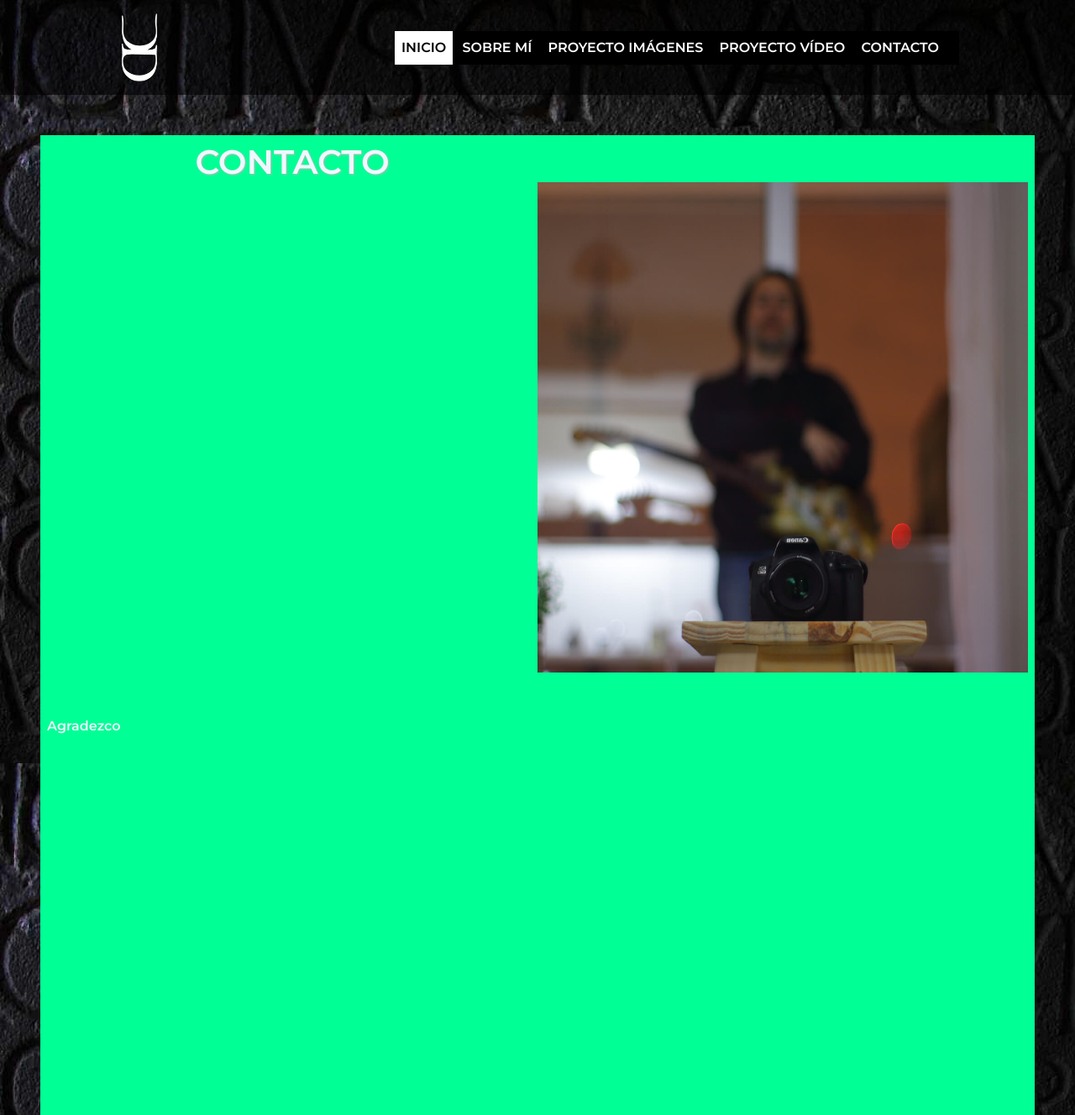
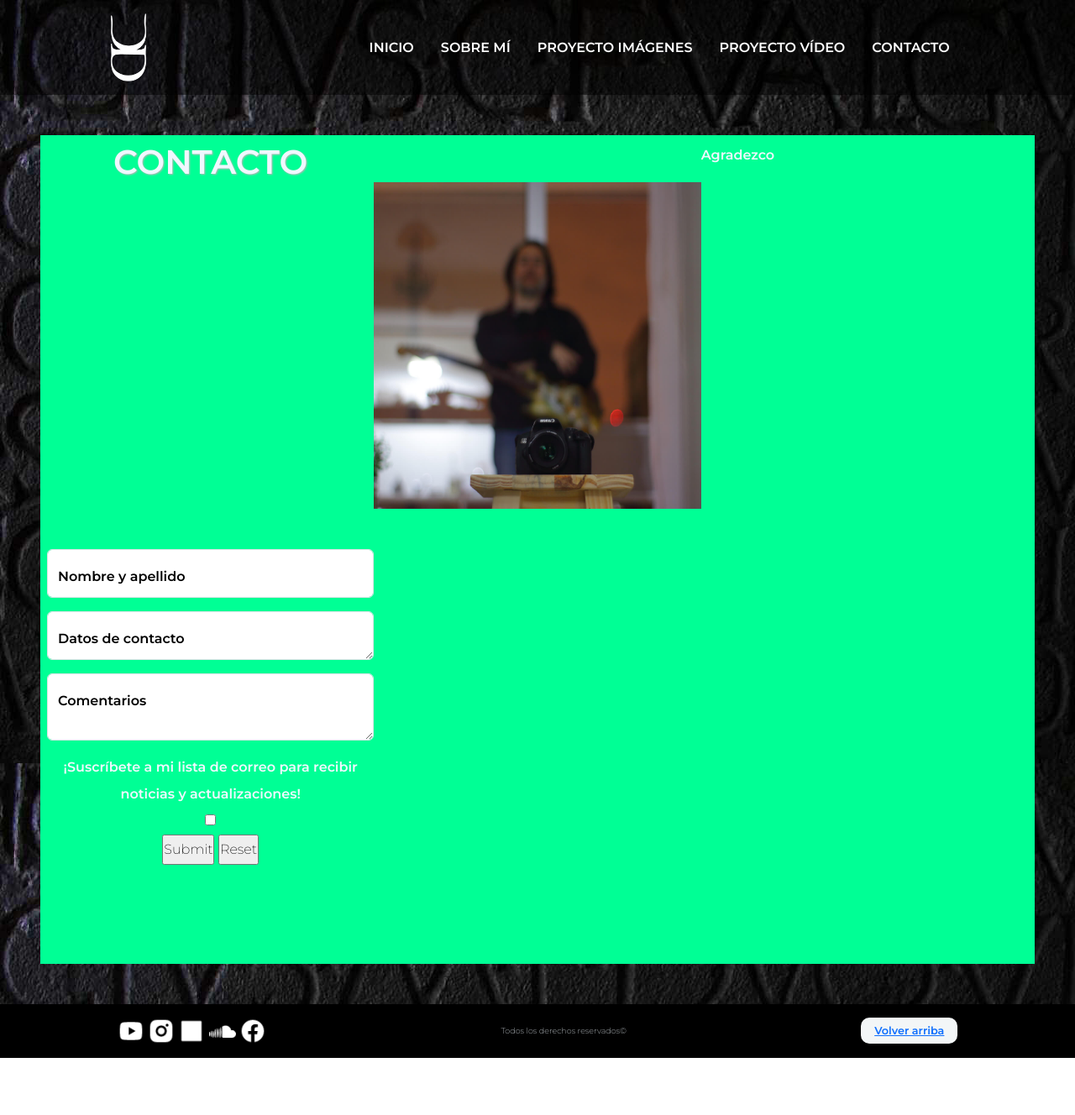
Before and after one commit to fabianacervini/domenicoCervini, a plain HTML site: page pages/contacto.html in a window 1280 px wide. Shown: the top 1328 px of the page at 84% size. After the commit the page ends 1260 px from the top, so only its background shows below. Drawn offline with nearby package versions, Linux system fonts and the light colour scheme.

Commit message:
modificando menu en desktop

```diff
--- a/css/styles.css
+++ b/css/styles.css
@@ -1,7 +1,6 @@
-
 /* reset */
 
-*{
+* {
     margin: 0;
     padding: 0;
     box-sizing: border-box;
@@ -10,16 +9,15 @@
 
 /* estilos generales */
 
-body{
-
+body {
     font-family: 'Montserrat', sans-serif;
     font-weight: 600;
-    color:aliceblue;
+    color: aliceblue;
     background-image: url(../img/fondo.jpeg);
 }
 
 
-h1{
+h1 {
     font-family: 'Montserrat', sans-serif;
     font-weight: 600;
     text-shadow: 1px 1px 2px #b8b6b6;
@@ -27,15 +25,15 @@ h1{
     text-transform: uppercase;
 }
 
-.imgHeader{
+.imgHeader {
     max-width: 5rem;
     height: auto;
 }
 
 /* estilos de header */
 
-header{
-    background-color: rgba(0, 0, 0, 0.6);
+header {
+    background-color: rgba(0, 0, 0, 0.5);
     display: flex;
     justify-content: space-around;
     align-items: center;
@@ -45,49 +43,35 @@ header{
     text-transform: uppercase;
 }
 
-header nav ul{
+header nav ul {
     list-style: none;
     display: flex;
     gap: 0.2rem;
     background-color: rgb(0, 0, 0);
 }
 
-.offcanvas-header{
+.offcanvas-header, .btn-close {
     color: rgb(255, 255, 255);
     background-color: rgb(0, 0, 0);
 }
 
-.btn-close{
-    color: rgb(0, 0, 0);
-    background-color: rgb(255, 255, 255);
-  }
-
-.nav-link{
+.nav-link {
     color: rgb(255, 255, 255);
 }
 
-  .offcanvas-body{
+.offcanvas-body {
     background-color: rgb(0, 0, 0);
 }
 
-  .nav-link.active {
-    background-color: aliceblue;
-    color: white;
-  }
-
-.container-fluid{
-    background-color: transparent;
-}
-
-.navbar-toggler-icon{
-    background-color: rgb(255, 255, 255);
+.navbar-toggler-icon, .navbar-toggler {
+    background-color:rgb(255, 255, 255);
 }
 
 
 /* estilos de main index */
 
 
-.bodyIndex{
+.bodyIndex {
     background-image: url(../img/inicio.jpg);
     background-size: cover;
     background-repeat: no-repeat;
@@ -103,11 +87,11 @@ header nav ul{
 
 }
 
-.pIndex{
+.pIndex {
     color: antiquewhite;
 }
 
-.parrafoArtista{
+.parrafoArtista {
     margin-top: 2rem;
     text-align: center;
     gap: 1rem;
@@ -115,18 +99,18 @@ header nav ul{
     color: antiquewhite;
 }
 
-.tituloInicio{
-    font-size:2rem;
+.tituloInicio {
+    font-size: 2rem;
 }
 
 /* estilos de main sobreMi */
 
-.tituloSobreMi{
+.tituloSobreMi {
     text-transform: uppercase;
     text-align: center;
 }
 
-.mainSobreMi{
+.mainSobreMi {
     display: flex;
     flex-direction: column;
     justify-content: space-around;
@@ -137,24 +121,25 @@ header nav ul{
     text-align: justify;
 }
 
-.videoSobreMi, .pSobreMiDesktop{
-    display:none;
+.videoSobreMi,
+.pSobreMiDesktop {
+    display: none;
 }
 
 /* estilos de main proyectoVideos */
 
-.mainVideo{
+.mainVideo {
     padding: 3rem;
     line-height: 2rem;
     text-align: center;
 }
 
-.pProyectoVideo{
+.pProyectoVideo {
     margin-top: 1rem;
     margin-bottom: 1rem;
 }
 
-.estiloVideo{
+.estiloVideo {
     margin-top: 2rem;
     width: 300px;
     height: 220px;
@@ -163,45 +148,45 @@ header nav ul{
 
 /* estilos de main proyectoImagenes */
 
-.mainProyectoImagenes{
+.mainProyectoImagenes {
     padding: 2rem;
     margin-top: 2rem;
     margin-bottom: 2rem;
     line-height: 2rem;
-    text-align:justify;
+    text-align: justify;
 }
 
-.textoImagenes{
+.textoImagenes {
     margin-top: 3rem;
     margin-bottom: 3rem;
 }
 
 /* estilos de main contacto */
 
-.mainContacto{
+.mainContacto {
     padding: 0.5rem;
     line-height: 2rem;
     margin: 3rem;
     text-align: justify;
 }
 
-.imgContacto{
+.imgContacto {
     margin-top: 3rem;
     margin-bottom: 3rem;
 }
 
-.formulario{
+.formulario {
     color: black;
 }
 
-.mensajeFormulario, .botonesFormulario{
+.mensajeFormulario,.botonesFormulario {
     text-align: center;
-    color:aliceblue;
+    color: aliceblue;
 }
 
 /* estilos de footer */
 
-footer{
+footer {
     background-color: rgb(0, 0, 0);
     display: flex;
     justify-content: space-around;
@@ -212,7 +197,7 @@ footer{
     bottom: 0;
 }
 
-.pFooter{
+.pFooter {
     font-family: 'Montserrat', sans-serif;
     font-weight: 200;
     padding-top: 1rem;
@@ -224,21 +209,20 @@ footer a img {
     text-decoration-line: none;
 }
 
-.enlaces{
+.enlaces {
     text-decoration: none;
 }
 
-#irArriba{
+#irArriba {
     position: absolute;
     top: 0;
     text-decoration: none;
-
 }
 
-.irArriba{
+.irArriba {
     font-size: 0.6rem;
-    display:inline-block;
-    background-color:rgb(243, 246, 247);
+    display: inline-block;
+    background-color: rgb(243, 246, 247);
     padding: 6px 16px;
     border-radius: 10px;
     text-decoration: none;
@@ -252,7 +236,7 @@ footer a img {
 
     /* mq de main sobre mi */
 
-    .videoSobreMi{
+    .videoSobreMi {
         display: block;
         width: 42rem;
         height: 42rem;
@@ -260,7 +244,7 @@ footer a img {
 
     /* mq de proyectoVideos */
 
-    .video{
+    .video {
         display: grid;
         grid-template-columns: 1fr 1fr;
         grid-template-rows: 1fr 1fr;
@@ -270,14 +254,30 @@ footer a img {
 
     /* mq de main proyectoImagenes */
 
-    .mainProyectoImagenes{
+    .mainProyectoImagenes {
         padding: 1rem;
         line-height: 2rem;
-        text-align:center;
+        text-align: center;
     }
 
-    .textoImagenes{
+    .textoImagenes {
         margin: 2rem;
+    }
+
+    /* estilos de footer */
+
+    .pFooter {
+        font-size: 0.5rem;
+    }
+
+    footer a img {
+        width: 1.5rem;
+    }
+
+    .irArriba {
+        font-size: 0.6rem;
+        padding: 6px 16px;
+        border-radius: 10px;
     }
 }
 
@@ -286,34 +286,26 @@ footer a img {
 
 @media screen and (min-width:1024px) {
 
+    /* mq estilos de header */
 
-    /* estilos generales */
-
-    .nav-link.active {
-        background-color: rgb(255, 255, 255);
-        color: white;
-      }
-
-      header nav ul{
-        list-style: none;
-        display: flex;
-        gap: 0.2rem;
+    header nav ul, .offcanvas-body {
+        gap: 1rem;
         background-color: transparent;
     }
 
-
     /* estilos generales de transiciones */
 
-    header nav ul li:hover{
+    header nav ul li:hover {
         border-bottom: 1px solid rgb(213, 189, 175);
         transform: scale(0.9);
+        background-color: rgb(255, 255, 255, 0.4);
     }
 
-    .tituloInicio, .tituloSobreMi, .tituloVideo, .tituloImagenes, .tituloContacto{
+    .tituloInicio, .tituloSobreMi, .tituloVideo, .tituloImagenes, .tituloContacto {
         transition: 2s;
     }
 
-    .tituloInicio:hover, .tituloSobreMi:hover, .tituloVideo:hover, .tituloImagenes:hover, .tituloContacto:hover{
+    .tituloInicio:hover, .tituloSobreMi:hover, .tituloVideo:hover, .tituloImagenes:hover, .tituloContacto:hover {
         transform: scale(0.8);
         transition: 4s;
     }
@@ -321,12 +313,12 @@ footer a img {
 
     /* mq de index  */
 
-    .mainIndex{
+    .mainIndex {
         margin-top: 4rem;
     }
 
 
-    .tituloInicio{
+    .tituloInicio {
         margin-top: 1rem;
         font-size: 6rem;
     }
@@ -334,15 +326,15 @@ footer a img {
 
     /* mq de sobreMi */
 
-    .mainSobreMi{
+    .mainSobreMi {
         gap: 2rem;
         line-height: 2rem;
         margin: 3rem;
     }
 
-    .pArtista{
+    .pArtista {
         width: 80rem;
-        text-align:center;
+        text-align: center;
     }
 
     .videoSobreMi {
@@ -353,7 +345,7 @@ footer a img {
         height: 42rem;
     }
 
-    .imgSobreMi{
+    .imgSobreMi {
         margin-top: 1rem;
         width: 76%;
         height: auto;
@@ -361,7 +353,7 @@ footer a img {
 
     /* mq de proyectoVideos */
 
-    .video{
+    .video {
         display: grid;
         grid-template-columns: repeat(2, 1fr);
         grid-template-rows: repeat(2, 1fr);
@@ -369,7 +361,7 @@ footer a img {
         margin-top: -1rem;
     }
 
-    .estiloVideo{
+    .estiloVideo {
         width: 550px;
         height: 315px;
     }
@@ -377,44 +369,60 @@ footer a img {
 
     /* mq de proyectoImagenes */
 
-    .mainProyectoImagenes{
+    .mainProyectoImagenes {
         padding: 2rem;
         line-height: 2rem;
-        text-align:center;
+        text-align: center;
     }
 
-    .textoImagenes{
+    .textoImagenes {
         margin: 2rem;
     }
 
     /* mq de contacto */
 
-    .mainContacto{
+    .mainContacto {
         background-color: rgb(0, 255, 149);
         display: grid;
-        grid-template-columns: repeat(2, 1fr);
-        grid-template-rows: repeat(3, 1fr);
+        grid-template-columns: repeat(3, 3fr);
+        grid-template-rows: repeat(2, 1fr);
     }
 
-    .formulario{
-        grid-column: span 2;
+    .formulario {
+        grid-row: span 2;
     }
 
-    .tituloContacto{
-        grid-column: span 1;
+    .tituloContacto {
+        grid-area: span ;
     }
 
-    .imgContacto{
-        grid-column: span 1;
+    .imgContacto {
+        grid-area: span ;
     }
 
-    .textoContacto{
-        grid-column: span 1;
+    .textoContacto {
+        grid-area: span ;
+    }
+
+    /* estilos de footer */
+
+    .pFooter {
+        font-size: 0.6rem;
+    }
+
+    footer a img {
+        width: 2rem;
+    }
+
+    .irArriba {
+        font-size: 0.8rem;
+        padding: 6px 16px;
+        border-radius: 10px;
     }
 
     /* animacion a proyectoImagenes */
 
-    .imgProyectoImagenes{
+    .imgProyectoImagenes {
         animation-name: ani_img;
         animation-iteration-count: 3;
         animation-duration: 10s;
@@ -422,31 +430,31 @@ footer a img {
     }
 
     @keyframes ani_img {
-        0%{
+        0% {
             transform: scale(1);
         }
 
-        15%{
+        15% {
             transform: scale(0.9);
         }
 
-        30%{
+        30% {
             transform: scale(0.8);
         }
 
-        45%{
+        45% {
             transform: scale(0.7);
         }
 
-        60%{
+        60% {
             transform: scale(0.8);
         }
 
-        75%{
+        75% {
             transform: scale(0.9);
         }
 
-        100%{
+        100% {
             transform: scale(1);
         }
     }
--- a/pages/contacto.html
+++ b/pages/contacto.html
@@ -22,6 +22,7 @@
     <!-- link de mi css -->
     <link rel="stylesheet" href="../css/styles.css">
     <title>Domenico Cervini | Contacto</title>
+    <link rel="shortcut icon" type="image/png" href="../img/favicon.png">
 </head>
 
 <body>
@@ -48,7 +49,7 @@
                 <div class="offcanvas-body">
                   <ul class="navbar-nav justify-content-end flex-grow-1 pe-3">
                     <li class="nav-item">
-                      <a class="nav-link active" aria-current="page" href="../index.html">Inicio</a>
+                      <a class="nav-link" href="../index.html">Inicio</a>
                     </li>
                     <li class="nav-item">
                       <a class="nav-link" href="sobreMi.html">Sobre mí</a>
```
Also changed, not shown: index.html (+1 -1 lines), pages/proyectoImagenes.html (+2 -1 lines), pages/proyectoVideo.html (+2 -1 lines), pages/sobreMi.html (+2 -1 lines). Lines whose indentation alone changed are shown as unchanged.
